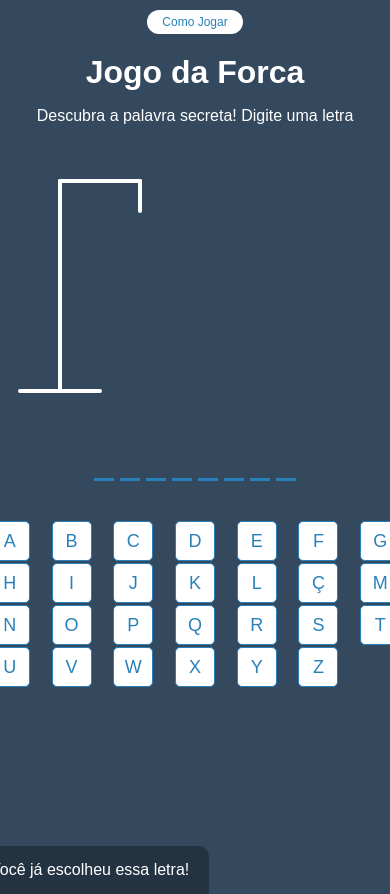
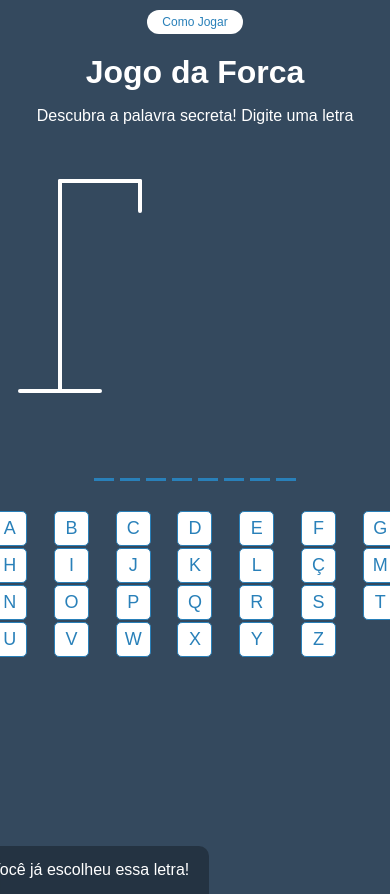
Before and after one commit to thborgs/jogo-da-forca, a React (Vite) app: page / in a window 390 px wide. Shown: the top 894 px of the page. Built offline with nearby package versions, Linux system fonts and the light colour scheme.

Commit message:
Ajuste na responsividade

```diff
--- a/src/App.css
+++ b/src/App.css
@@ -219,8 +219,9 @@ p {
   .teclado {
     grid-template-columns: repeat(7, 1fr); /* Menos colunas para que as teclas caibam */
     gap: 2px;
-    padding: 10px;
-    padding-bottom: 10px; /* Evita que o conteúdo fique muito colado na parte inferior}*/ }}
+    padding: 0 10px; /* Adiciona padding nas laterais para evitar que as teclas fiquem coladas */
+    padding-bottom: 10px; /* Evita que o conteúdo fique muito colado na parte inferior */
+    overflow-x: hidden; /* Impede a barra de rolagem horizontal */ }}
 
 .teclado button {
   padding: 0px;
@@ -238,6 +239,13 @@ p {
   text-align: center;
 }
 
+@media (max-width: 768px) {
+  .teclado button {
+    width: 35px; /* Ajuste no tamanho das teclas */
+    height: 35px; /* Ajuste no tamanho das teclas */
+  }
+}
+
 .teclado button:disabled {
   background-color: #7f8c8d;
   cursor: not-allowed;
```
